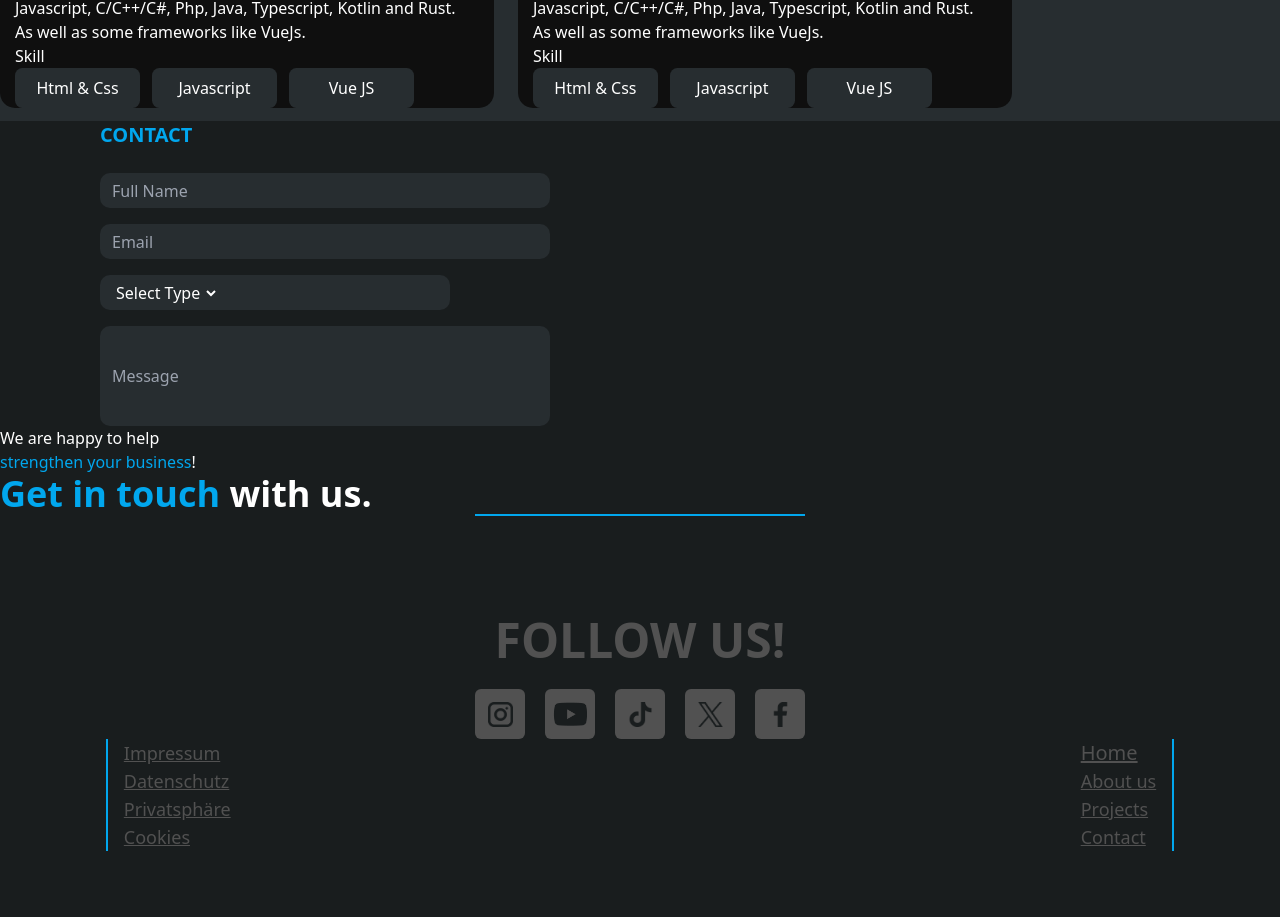
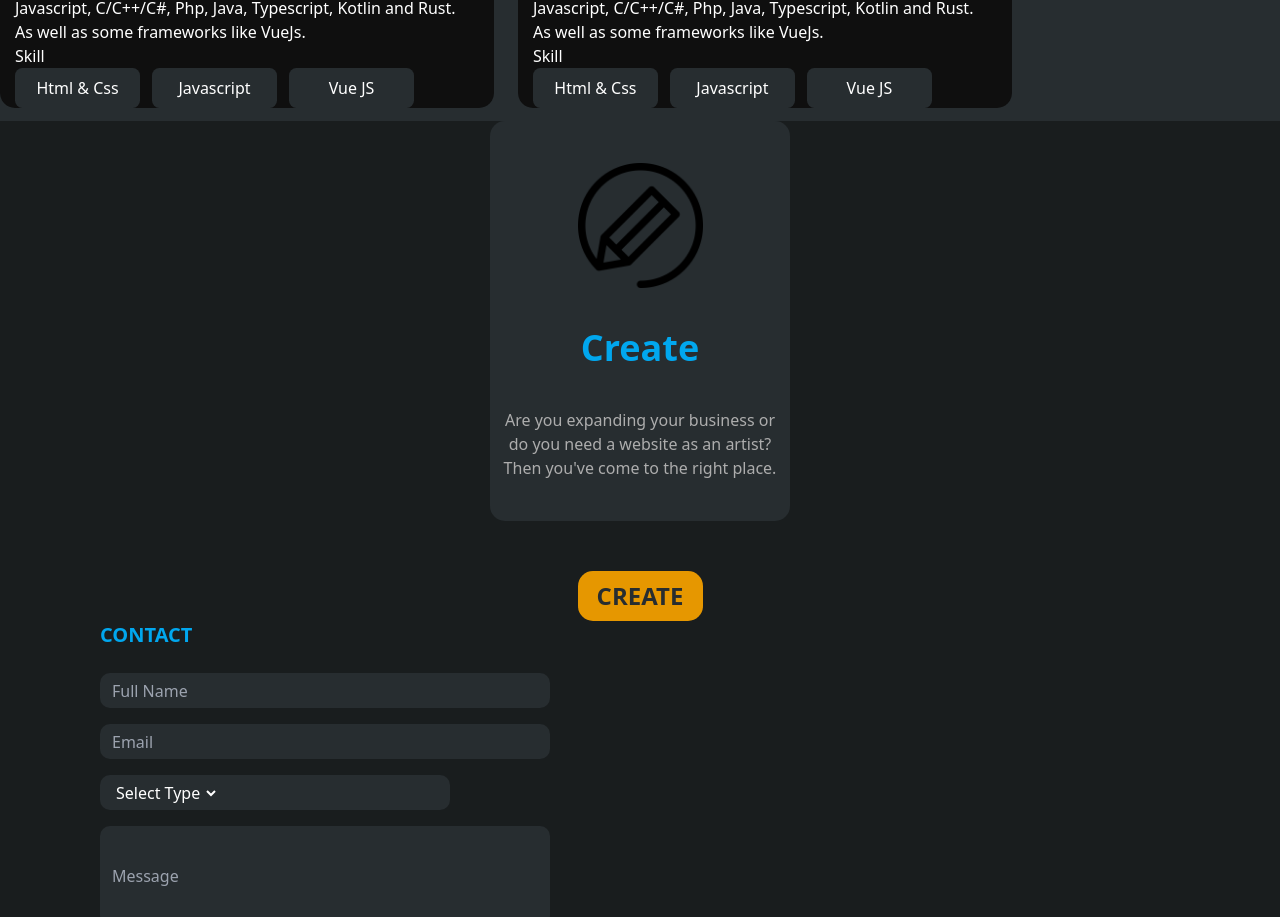
Before and after one commit to Ferbion-lT/V3, a Vue app: page / in a window 1280 px wide. Shown: the part 1679-2596 px from the top of the page. Built offline with nearby package versions, Linux system fonts and the light colour scheme.

Commit message:
feat: added the Services.vue component to the app

```diff
--- a/src/App.vue
+++ b/src/App.vue
@@ -2,6 +2,7 @@
  import Navbar from './components/Navbar.vue'
  import Sidebar from './components/Slideshow.vue'
  import About from './components/About.vue'
+ import Services from './components/Services.vue'
  import Contact from './components/Contact.vue'
  import Footer from './components/Footer.vue'
 </script>
@@ -10,6 +11,7 @@
     <Navbar />
     <Sidebar />
     <About />
+    <Services />
     <Contact />
     <Footer />
 </template>
```
